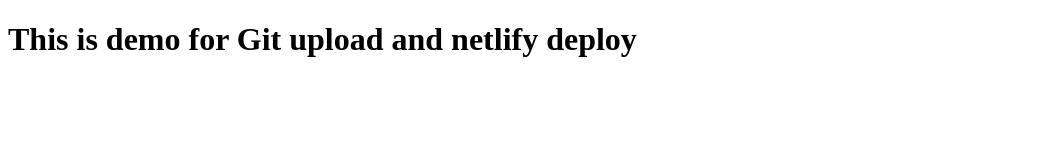
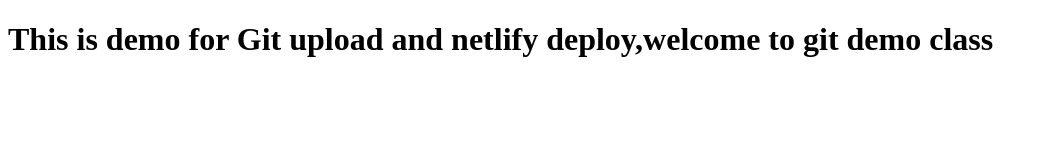
Before and after one commit to Lakshmanan6306/Git-demo, a plain HTML site: page index.html in a window 1280 px wide. Shown: the whole page, without its empty margins (0-1048 px from the left). Drawn offline with Linux system fonts and the light colour scheme.

Commit message:
second commit

```diff
--- a/index.html
+++ b/index.html
@@ -4,9 +4,9 @@
     <meta charset="UTF-8">
     <meta http-equiv="X-UA-Compatible" content="IE=edge">
     <meta name="viewport" content="width=device-width, initial-scale=1.0">
-    <title>Document</title>
+    <title>Lakshmanan</title>
 </head>
 <body>
-    <h1>This is demo for Git upload and netlify deploy</h1>
+    <h1>This is demo for Git upload and netlify deploy,welcome to git demo class</h1>
 </body>
 </html>
```
